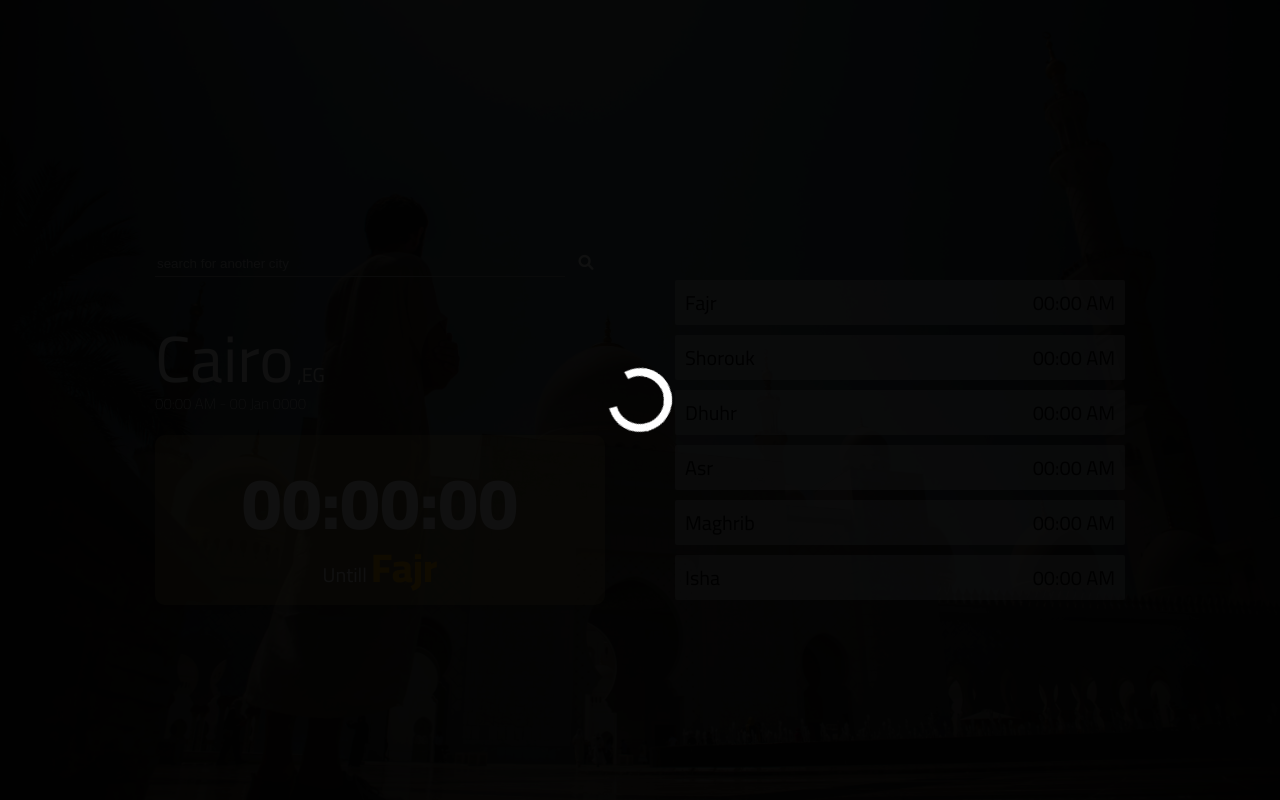
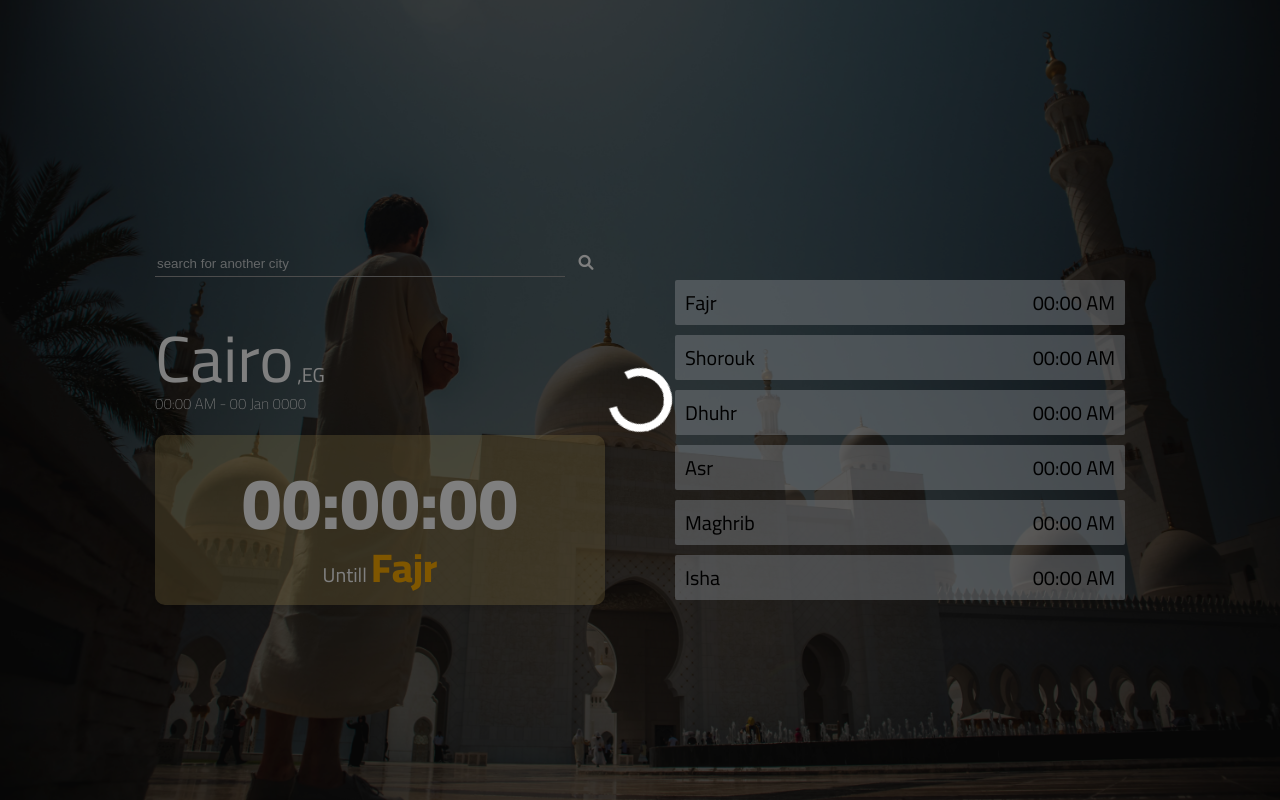
Before and after one commit to ahmedreda1009/Prayers-App, a plain HTML site: page index.html in a window 1280 px wide. Drawn offline with Linux system fonts and the light colour scheme; no server answers.

Commit message:
edit the loader transpearancy

```diff
--- a/css/style.css
+++ b/css/style.css
@@ -239,7 +239,7 @@ body::after {
 	z-index: 10000;
 	width: 100%;
 	height: 100%;
-	background-color: #000000ef;
+	background-color: hsla(0, 0%, 0%, 0.5);
 	visibility: hidden;
 	opacity: 0;
 	pointer-events: none;
```
